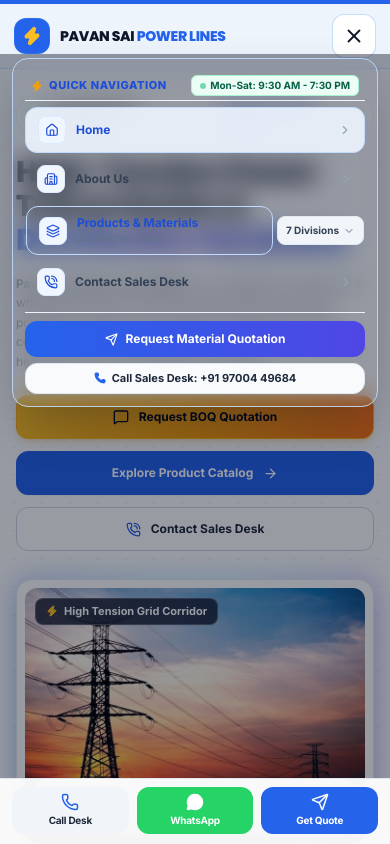
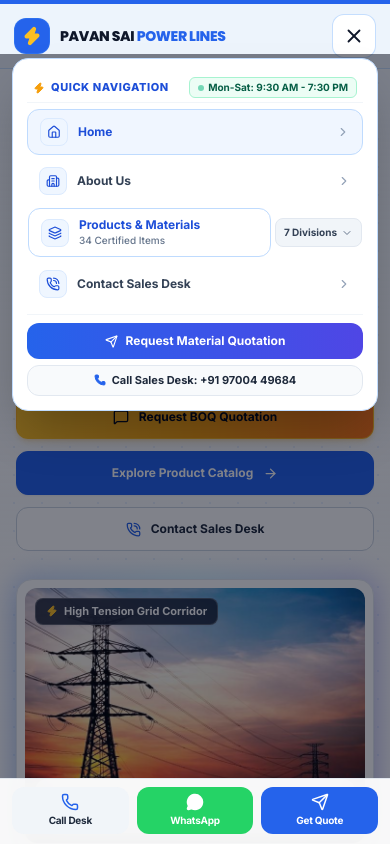
Before and after one commit to Siddharthapusala/powerlines, a React (Vite) app: page / in a window 390 px wide. Both pictures are taken after a click on the button "Toggle navigation menu". Shown: the top 844 px of the page. Built offline with nearby package versions, Linux system fonts and the light colour scheme.

Commit message:
fix: replace invalid opacity class with 100% solid opaque white on mobile menu card

```diff
--- a/src/components/Navbar.jsx
+++ b/src/components/Navbar.jsx
@@ -127,7 +127,7 @@ export default function Navbar() {
         {/* 2. Main Navigation Bar - Plain & Neat Light Corporate Header */}
         <nav className={`w-full transition-all duration-200 bg-[#edf4fc] border-b border-blue-200/80 ${
           scrolled
-            ? 'py-2 sm:py-2.5 shadow-md bg-[#edf4fc]/98'
+            ? 'py-2 sm:py-2.5 shadow-md bg-[#edf4fc]'
             : 'py-2.5 sm:py-3.5 shadow-2xs'
         }`}>
           <div className="max-w-7xl mx-auto px-3.5 sm:px-6 lg:px-8 flex items-center justify-between">
@@ -227,13 +227,13 @@ export default function Navbar() {
             <div className="md:hidden">
               {/* Dark Soft Blur Backdrop - Tapping anywhere closes the menu */}
               <div
-                className="fixed inset-0 top-[54px] sm:top-[62px] bg-slate-950/40 backdrop-blur-2xs z-40 transition-opacity animate-fade-in"
+                className="fixed inset-0 top-[54px] sm:top-[62px] bg-slate-950/50 backdrop-blur-xs z-40 transition-opacity animate-fade-in"
                 onClick={() => setIsOpen(false)}
                 aria-hidden="true"
               />
 
-              {/* Floating Executive Card Anchored Below Header */}
-              <div className="fixed top-[58px] sm:top-[66px] right-3 left-3 sm:left-auto sm:w-[330px] max-w-sm ml-auto z-50 bg-white/98 backdrop-blur-md rounded-2xl border border-blue-200/90 shadow-[0_20px_50px_-10px_rgba(15,23,42,0.3)] p-3 animate-fade-in max-h-[calc(100vh-130px)] overflow-y-auto">
+              {/* Floating Executive Card Anchored Below Header - 100% Solid Opaque White */}
+              <div className="fixed top-[58px] sm:top-[66px] right-3 left-3 sm:left-auto sm:w-[330px] max-w-sm ml-auto z-50 bg-white rounded-2xl border border-blue-200 shadow-2xl p-3.5 animate-fade-in max-h-[calc(100vh-130px)] overflow-y-auto">
 
                 {/* Header Status Row */}
                 <div className="flex items-center justify-between px-1.5 py-1 mb-1.5 border-b border-slate-100">
```
